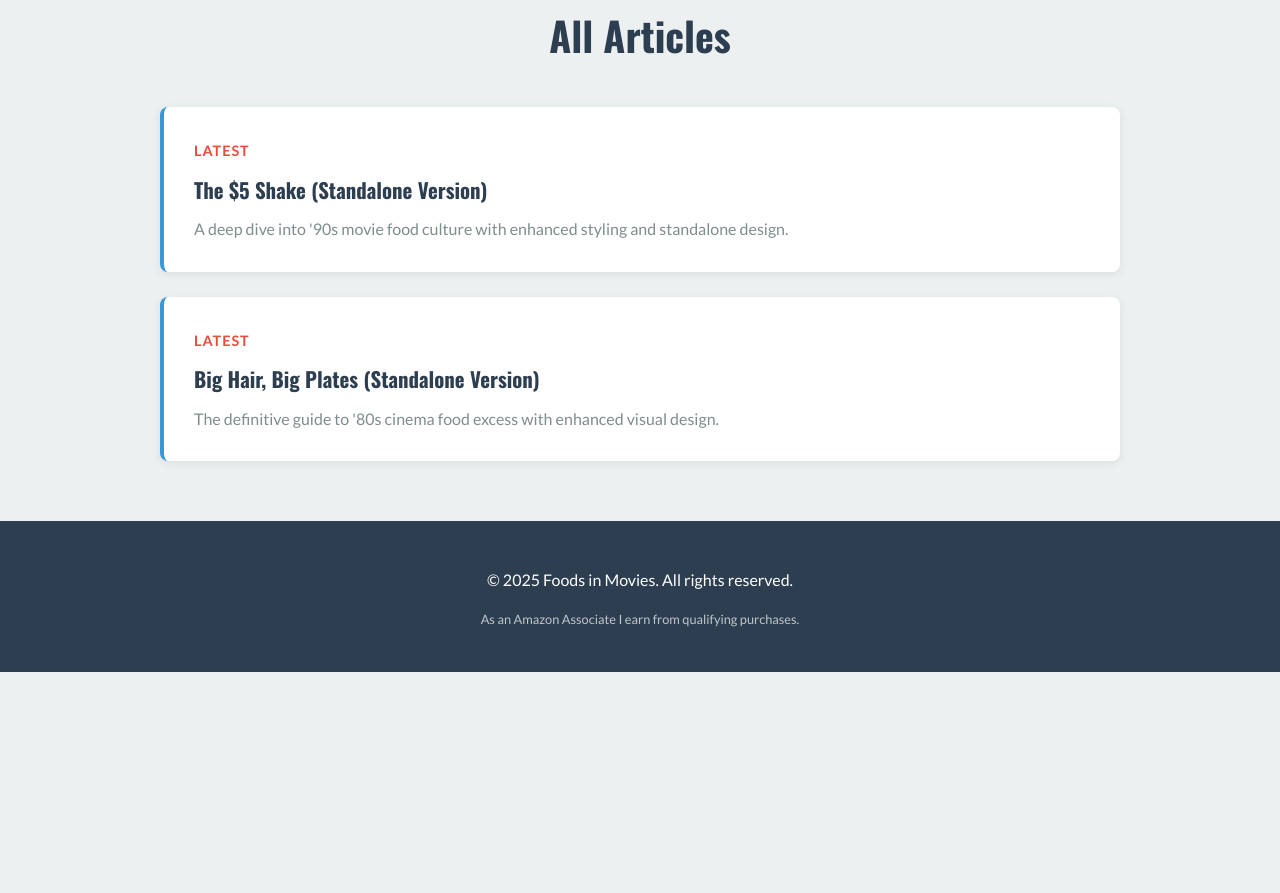
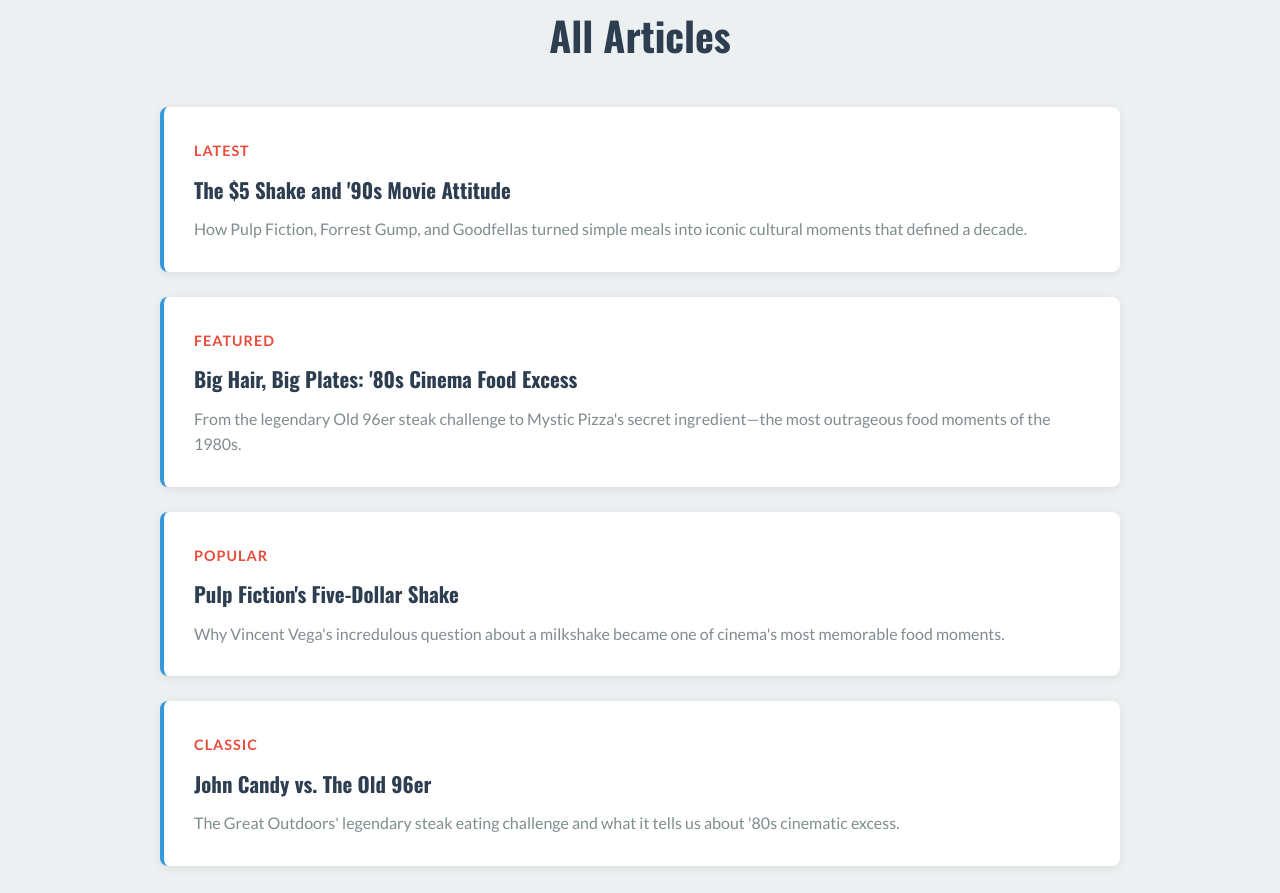
Before and after one commit to nicks-sidehustle/movie-food-directory, a plain HTML site: page index.html in a window 1280 px wide. Shown: the part 1467-2360 px from the top of the page. Before the commit the page ends 2139 px from the top, so only its background shows below. Drawn offline with nearby package versions, Linux system fonts and the light colour scheme.

Commit message:
Clean-up-article-titles-remove-standalone-references-add-all-articles

```diff
--- a/index.html
+++ b/index.html
@@ -71,13 +71,23 @@
             <div class="article-list">
                 <div class="article-item">
                     <span class="article-date">Latest</span>
-                    <h4><a href="articles/90s-movie-food-standalone.html">The $5 Shake (Standalone Version)</a></h4>
-                    <p>A deep dive into '90s movie food culture with enhanced styling and standalone design.</p>
+                    <h4><a href="articles/90s-movie-food-standalone.html">The $5 Shake and '90s Movie Attitude</a></h4>
+                    <p>How Pulp Fiction, Forrest Gump, and Goodfellas turned simple meals into iconic cultural moments that defined a decade.</p>
                 </div>
                 <div class="article-item">
-                    <span class="article-date">Latest</span>
-                    <h4><a href="articles/80s-movie-food-standalone.html">Big Hair, Big Plates (Standalone Version)</a></h4>
-                    <p>The definitive guide to '80s cinema food excess with enhanced visual design.</p>
+                    <span class="article-date">Featured</span>
+                    <h4><a href="articles/80s-movie-food-standalone.html">Big Hair, Big Plates: '80s Cinema Food Excess</a></h4>
+                    <p>From the legendary Old 96er steak challenge to Mystic Pizza's secret ingredient—the most outrageous food moments of the 1980s.</p>
+                </div>
+                <div class="article-item">
+                    <span class="article-date">Popular</span>
+                    <h4><a href="articles/the-5-shake-and-a-side-of-attitude-how-90s.html">Pulp Fiction's Five-Dollar Shake</a></h4>
+                    <p>Why Vincent Vega's incredulous question about a milkshake became one of cinema's most memorable food moments.</p>
+                </div>
+                <div class="article-item">
+                    <span class="article-date">Classic</span>
+                    <h4><a href="articles/big-hair-big-plates-80s-cinema-food.html">John Candy vs. The Old 96er</a></h4>
+                    <p>The Great Outdoors' legendary steak eating challenge and what it tells us about '80s cinematic excess.</p>
                 </div>
             </div>
         </section>
```
